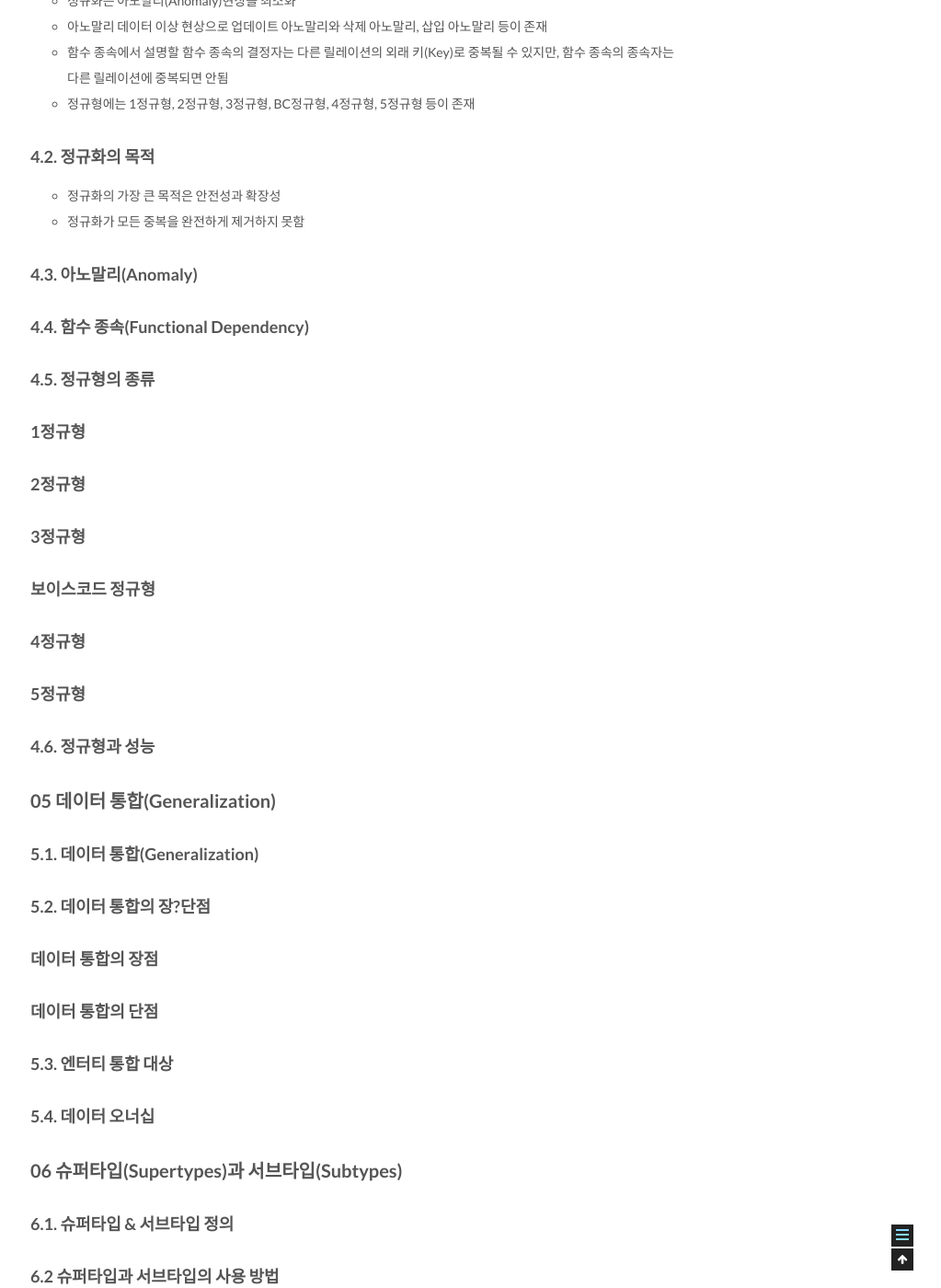
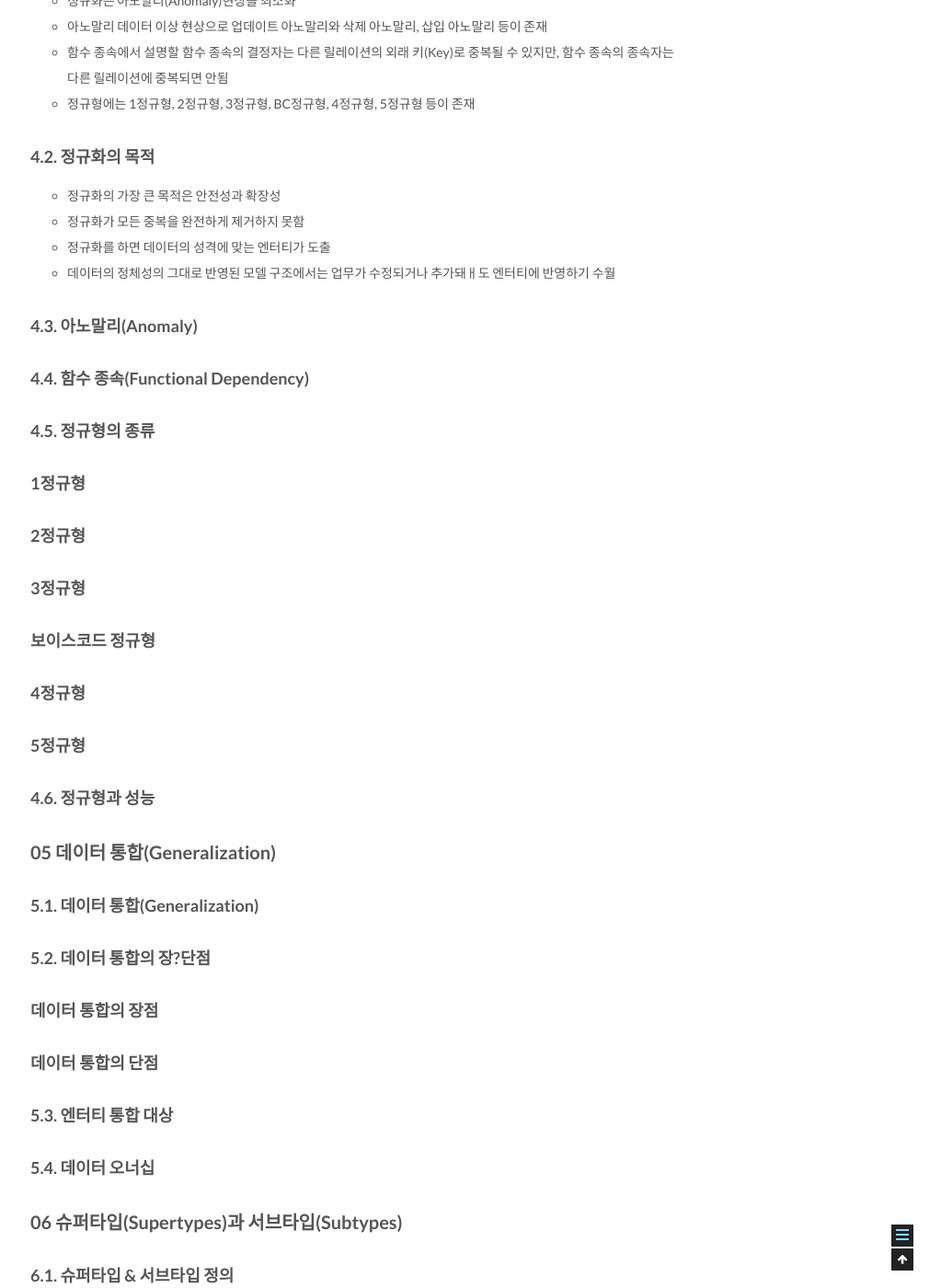
Before and after one commit to csj4032/csj4032.github.io, a Jekyll site: the page built from _posts/2018-05-02-관계형데이터모델링프리미엄가이드.md, in a window 1280 px wide and 1400 px high, scrolled down 11720 px. Shown: the whole window at 92% size, without its empty margins (257-1280 px from the left). Built offline with Jekyll 4.4.1, drawn with Linux system fonts in a browser that asks for light colours; comment, search, counter and statistics services are not loaded.

Commit message:
관계형 데이터 베이스 모델링 포스팅 수정

```diff
--- a/_posts/2018-05-02-관계형데이터모델링프리미엄가이드.md
+++ b/_posts/2018-05-02-관계형데이터모델링프리미엄가이드.md
@@ -358,6 +358,8 @@ comments: true
 ### 4.2. 정규화의 목적
 * 정규화의 가장 큰 목적은 안전성과 확장성
 * 정규화가 모든 중복을 완전하게 제거하지 못함
+* 정규화를 하면 데이터의 성격에 맞는 엔터티가 도출
+* 데이터의 정체성의 그대로 반영된 모델 구조에서는 업무가 수정되거나 추가돼ㅐ도 엔터티에 반영하기 수월
 
 ### 4.3. 아노말리(Anomaly)
 
```
